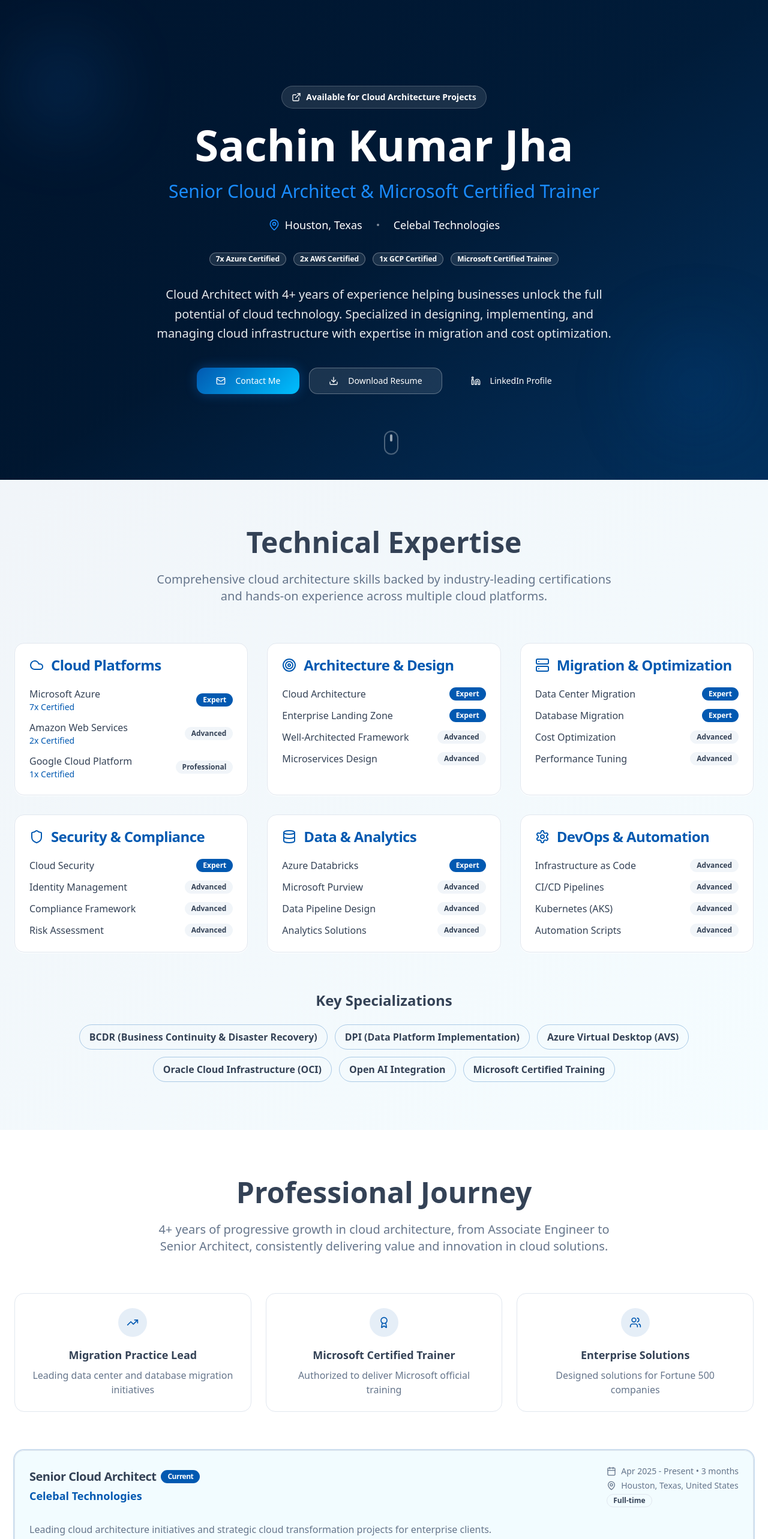
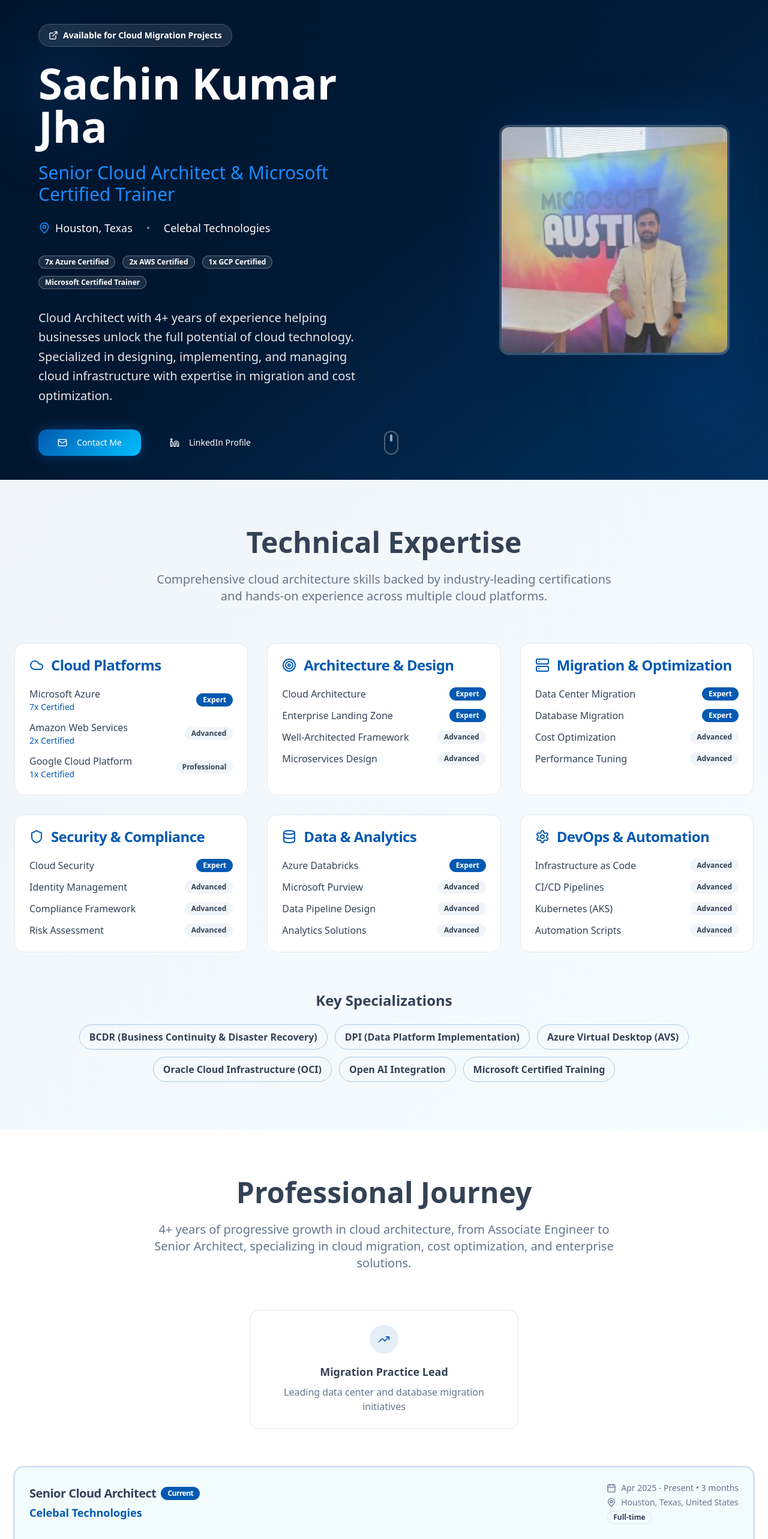
Before and after one commit to cloudsacin/azure-aws-expert-showcase, a React (Vite) app: page / in a window 1280 px wide. Shown: the top 2566 px of the page at 60% size. Built offline with nearby package versions, Linux system fonts and the light colour scheme.

Commit message:
Update portfolio content
- Modified various sections of the portfolio website based on user's requests, including changes to text, links, and the addition of a photo.
- Removed and updated sections as specified.
- Modified the footer.

```diff
--- a/src/components/Certifications.tsx
+++ b/src/components/Certifications.tsx
@@ -86,7 +86,7 @@ const Certifications = () => {
   ];
 
   const certificationStats = {
-    total: 15,
+    total: 20,
     azure: 7,
     aws: 2,
     gcp: 1,
@@ -101,7 +101,7 @@ const Certifications = () => {
             Certifications & Credentials
           </h2>
           <p className="text-xl text-muted-foreground max-w-3xl mx-auto">
-            Industry-recognized certifications spanning all major cloud platforms,
+            20+ industry-recognized certifications spanning all major cloud platforms,
             demonstrating deep expertise and commitment to continuous learning.
           </p>
         </div>
@@ -177,9 +177,14 @@ const Certifications = () => {
                       <span className="text-foreground">{cert.expires}</span>
                     </div>
                   </div>
-                  <Button variant="outline" size="sm" className="w-full mt-4">
+                  <Button
+                    variant="outline"
+                    size="sm"
+                    className="w-full mt-4"
+                    onClick={() => window.open('https://www.linkedin.com/in/sachin-kumar-jha-746005161/', '_blank')}
+                  >
                     <ExternalLink className="w-4 h-4 mr-2" />
-                    View Credential
+                    View on LinkedIn Profile
                   </Button>
                 </CardContent>
               </Card>
--- a/src/components/Contact.tsx
+++ b/src/components/Contact.tsx
@@ -27,17 +27,9 @@ const Contact = () => {
     {
       icon: <Linkedin className="w-6 h-6" />,
       title: "LinkedIn",
-      value: "linkedin.com/in/sachinjha",
+      value: "linkedin.com/in/sachin-kumar-jha-746005161",
       description: "Professional networking and updates",
       action: "Connect on LinkedIn",
-      primary: false
-    },
-    {
-      icon: <Phone className="w-6 h-6" />,
-      title: "Schedule Call",
-      value: "Book a consultation",
-      description: "30-min cloud architecture consultation",
-      action: "Schedule Meeting",
       primary: false
     }
   ];
@@ -53,9 +45,7 @@ const Contact = () => {
     "Cloud Migration Strategy",
     "Architecture Review",
     "Cost Optimization",
-    "Security Assessment",
-    "Training & Consultation",
-    "Emergency Support"
+    "Security Assessment"
   ];
 
   return (
@@ -122,6 +112,13 @@ const Contact = () => {
                       <Button
                         variant={method.primary ? "default" : "outline"}
                         className={method.primary ? "shadow-elegant hover:shadow-glow" : ""}
+                        onClick={() => {
+                          if (method.title === "Email") {
+                            window.location.href = 'mailto:sachin.jha@celebaltech.com';
+                          } else if (method.title === "LinkedIn") {
+                            window.open('https://www.linkedin.com/in/sachin-kumar-jha-746005161/', '_blank');
+                          }
+                        }}
                       >
                         {method.action}
                         <ExternalLink className="w-4 h-4 ml-2" />
@@ -153,7 +150,16 @@ const Contact = () => {
                     <Briefcase className="w-5 h-5 text-muted-foreground" />
                     <div>
                       <div className="font-medium text-foreground">Company</div>
-                      <div className="text-sm text-muted-foreground">Celebal Technologies</div>
+                      <div className="text-sm text-muted-foreground">
+                        <a
+                          href="https://celebaltech.com"
+                          target="_blank"
+                          rel="noopener noreferrer"
+                          className="text-primary hover:text-primary/80 transition-colors"
+                        >
+                          Celebal Technologies
+                        </a>
+                      </div>
                     </div>
                   </div>
                 </div>
@@ -194,7 +200,7 @@ const Contact = () => {
                   </div>
                   <div className="flex justify-between items-center">
                     <span className="text-sm text-muted-foreground">Certifications</span>
-                    <span className="font-semibold text-foreground">15+ Active</span>
+                    <span className="font-semibold text-foreground">20+ Active</span>
                   </div>
                   <div className="flex justify-between items-center">
                     <span className="text-sm text-muted-foreground">Cloud Platforms</span>
@@ -208,19 +214,6 @@ const Contact = () => {
               </CardContent>
             </Card>
 
-            {/* CTA Card */}
-            <Card className="shadow-card bg-gradient-primary text-primary-foreground animate-fade-in" style={{animationDelay: '0.5s'}}>
-              <CardContent className="pt-6 text-center">
-                <Calendar className="w-8 h-8 mx-auto mb-4" />
-                <h3 className="font-bold text-lg mb-2">Free Consultation</h3>
-                <p className="text-sm mb-4 opacity-90">
-                  Get a complimentary 30-minute cloud strategy session
-                </p>
-                <Button variant="secondary" className="w-full">
-                  Book Now
-                </Button>
-              </CardContent>
-            </Card>
           </div>
         </div>
       </div>
--- a/src/components/Experience.tsx
+++ b/src/components/Experience.tsx
@@ -57,16 +57,6 @@ const Experience = () => {
       title: "Migration Practice Lead",
       description: "Leading data center and database migration initiatives",
       icon: <TrendingUp className="w-5 h-5" />
-    },
-    {
-      title: "Microsoft Certified Trainer",
-      description: "Authorized to deliver Microsoft official training",
-      icon: <Award className="w-5 h-5" />
-    },
-    {
-      title: "Enterprise Solutions",
-      description: "Designed solutions for Fortune 500 companies",
-      icon: <Users className="w-5 h-5" />
     }
   ];
 
@@ -79,27 +69,23 @@ const Experience = () => {
           </h2>
           <p className="text-xl text-muted-foreground max-w-3xl mx-auto">
             4+ years of progressive growth in cloud architecture, from Associate Engineer to Senior Architect,
-            consistently delivering value and innovation in cloud solutions.
+            specializing in cloud migration, cost optimization, and enterprise solutions.
           </p>
         </div>
 
         {/* Key Achievements */}
-        <div className="grid grid-cols-1 md:grid-cols-3 gap-6 mb-16">
-          {achievements.map((achievement, index) => (
+        <div className="flex justify-center mb-16">
           <Card
-              key={achievement.title}
-              className="text-center shadow-card hover:shadow-elegant transition-all duration-300 hover:scale-105 animate-fade-in"
-              style={{animationDelay: `${index * 0.2}s`}}
+            className="text-center shadow-card hover:shadow-elegant transition-all duration-300 hover:scale-105 animate-fade-in max-w-md"
           >
             <CardContent className="pt-6">
               <div className="inline-flex items-center justify-center w-12 h-12 bg-primary/10 text-primary rounded-full mb-4">
-                  {achievement.icon}
+                <TrendingUp className="w-5 h-5" />
               </div>
-                <h3 className="font-bold text-lg text-foreground mb-2">{achievement.title}</h3>
-                <p className="text-muted-foreground">{achievement.description}</p>
+              <h3 className="font-bold text-lg text-foreground mb-2">Migration Practice Lead</h3>
+              <p className="text-muted-foreground">Leading data center and database migration initiatives</p>
             </CardContent>
           </Card>
-          ))}
         </div>
 
         {/* Experience Timeline */}
@@ -154,7 +140,7 @@ const Experience = () => {
             <div className="text-muted-foreground">Years Experience</div>
           </div>
           <div className="text-center">
-            <div className="text-3xl font-bold text-primary mb-2">10+</div>
+            <div className="text-3xl font-bold text-primary mb-2">20+</div>
             <div className="text-muted-foreground">Certifications</div>
           </div>
           <div className="text-center">
--- a/src/components/Footer.tsx
+++ b/src/components/Footer.tsx
@@ -8,7 +8,7 @@ const Footer = () => {
   return (
     <footer className="bg-gradient-hero text-white py-12">
       <div className="container mx-auto px-6">
-        <div className="grid grid-cols-1 md:grid-cols-3 gap-8 mb-8">
+        <div className="grid grid-cols-1 md:grid-cols-2 gap-8 mb-8">
           {/* Brand Section */}
           <div className="space-y-4">
             <div className="flex items-center gap-2">
@@ -17,7 +17,7 @@ const Footer = () => {
             </div>
             <p className="text-white/80 text-sm">
               Senior Cloud Architect helping businesses unlock the full potential of cloud technology
-              with 4+ years of experience and 15+ certifications.
+              with 4+ years of experience and 20+ certifications.
             </p>
             <div className="flex flex-wrap gap-2">
               <Badge variant="outline" className="bg-white/10 text-white border-white/30">
@@ -32,45 +32,21 @@ const Footer = () => {
             </div>
           </div>
 
-          {/* Quick Links */}
-          <div className="space-y-4">
-            <h3 className="text-lg font-semibold">Quick Links</h3>
-            <ul className="space-y-2 text-sm">
-              <li>
-                <a href="#about" className="text-white/80 hover:text-white transition-colors flex items-center gap-1">
-                  About Me
-                </a>
-              </li>
-              <li>
-                <a href="#skills" className="text-white/80 hover:text-white transition-colors flex items-center gap-1">
-                  Technical Skills
-                </a>
-              </li>
-              <li>
-                <a href="#experience" className="text-white/80 hover:text-white transition-colors flex items-center gap-1">
-                  Experience
-                </a>
-              </li>
-              <li>
-                <a href="#certifications" className="text-white/80 hover:text-white transition-colors flex items-center gap-1">
-                  Certifications
-                </a>
-              </li>
-              <li>
-                <a href="#contact" className="text-white/80 hover:text-white transition-colors flex items-center gap-1">
-                  Contact
-                </a>
-              </li>
-            </ul>
-          </div>
-
           {/* Professional Info */}
           <div className="space-y-4">
             <h3 className="text-lg font-semibold">Professional</h3>
             <div className="space-y-2 text-sm">
               <div className="text-white/80">
                 <div className="font-medium text-white">Current Role</div>
-                Senior Cloud Architect at Celebal Technologies
+                Senior Cloud Architect at
+                <a
+                  href="https://celebaltech.com"
+                  target="_blank"
+                  rel="noopener noreferrer"
+                  className="text-primary-glow hover:text-primary ml-1"
+                >
+                  Celebal Technologies
+                </a>
               </div>
               <div className="text-white/80">
                 <div className="font-medium text-white">Location</div>
@@ -94,7 +70,9 @@ const Footer = () => {
 
           <div className="flex items-center gap-4 text-sm">
             <a
-              href="https://linkedin.com/in/sachinjha"
+              href="https://www.linkedin.com/in/sachin-kumar-jha-746005161/"
+              target="_blank"
+              rel="noopener noreferrer"
               className="text-white/80 hover:text-white transition-colors flex items-center gap-1"
             >
               LinkedIn Profile
@@ -102,7 +80,7 @@ const Footer = () => {
             </a>
             <span className="text-white/40">•</span>
             <div className="text-white/80 flex items-center gap-1">
-              Built with <Heart className="w-3 h-3 text-red-400" /> for the cloud community
+              Built with <Heart className="w-3 h-3 text-red-400" /> by Sachin
             </div>
           </div>
         </div>
--- a/src/components/Hero.tsx
+++ b/src/components/Hero.tsx
@@ -1,6 +1,6 @@
 import { Button } from "@/components/ui/button";
 import { Badge } from "@/components/ui/badge";
-import { MapPin, Mail, Linkedin, Download, ExternalLink } from "lucide-react";
+import { MapPin, Mail, Linkedin, ExternalLink } from "lucide-react";
 
 const Hero = () => {
   return (
@@ -11,12 +11,15 @@ const Hero = () => {
       <div className="absolute bottom-20 right-10 w-40 h-40 bg-primary/20 rounded-full blur-3xl"></div>
 
       <div className="container mx-auto px-6 relative z-10">
-        <div className="max-w-4xl mx-auto text-center text-white">
+        <div className="max-w-6xl mx-auto">
+          <div className="grid grid-cols-1 lg:grid-cols-2 gap-12 items-center">
+            {/* Left Content */}
+            <div className="text-white order-2 lg:order-1">
               {/* Professional Badge */}
               <div className="mb-6 animate-fade-in">
                 <Badge variant="secondary" className="bg-white/10 text-white border-white/20 px-4 py-2 text-sm">
                   <ExternalLink className="w-4 h-4 mr-2" />
-              Available for Cloud Architecture Projects
+                  Available for Cloud Migration Projects
                 </Badge>
               </div>
 
@@ -31,7 +34,7 @@ const Hero = () => {
               </h2>
 
               {/* Location & Company */}
-          <div className="flex items-center justify-center gap-6 mb-8 text-lg animate-slide-up" style={{animationDelay: '0.4s'}}>
+              <div className="flex items-center justify-start gap-6 mb-8 text-lg animate-slide-up" style={{animationDelay: '0.4s'}}>
                 <div className="flex items-center gap-2">
                   <MapPin className="w-5 h-5 text-primary-glow" />
                   Houston, Texas
@@ -41,7 +44,7 @@ const Hero = () => {
               </div>
 
               {/* Certification Highlights */}
-          <div className="flex flex-wrap justify-center gap-3 mb-8 animate-slide-up" style={{animationDelay: '0.6s'}}>
+              <div className="flex flex-wrap justify-start gap-3 mb-8 animate-slide-up" style={{animationDelay: '0.6s'}}>
                 <Badge variant="outline" className="bg-white/10 text-white border-white/30">
                   7x Azure Certified
                 </Badge>
@@ -57,25 +60,45 @@ const Hero = () => {
               </div>
 
               {/* Professional Summary */}
-          <p className="text-xl text-white/90 max-w-3xl mx-auto mb-10 leading-relaxed animate-slide-up" style={{animationDelay: '0.8s'}}>
+              <p className="text-xl text-white/90 mb-10 leading-relaxed animate-slide-up" style={{animationDelay: '0.8s'}}>
                 Cloud Architect with 4+ years of experience helping businesses unlock the full potential of cloud technology.
                 Specialized in designing, implementing, and managing cloud infrastructure with expertise in migration and cost optimization.
               </p>
 
               {/* CTA Buttons */}
-          <div className="flex flex-col sm:flex-row items-center justify-center gap-4 animate-slide-up" style={{animationDelay: '1s'}}>
-            <Button variant="gradient" size="lg" className="animate-glow-pulse">
+              <div className="flex flex-col sm:flex-row items-center justify-start gap-4 animate-slide-up" style={{animationDelay: '1s'}}>
+                <Button
+                  variant="gradient"
+                  size="lg"
+                  className="animate-glow-pulse"
+                  onClick={() => window.location.href = 'mailto:sachin.jha@celebaltech.com'}
+                >
                   <Mail className="w-5 h-5 mr-2" />
                   Contact Me
                 </Button>
-            <Button variant="outline" size="lg" className="bg-white/10 text-white border-white/30 hover:bg-white/20">
-              <Download className="w-5 h-5 mr-2" />
-              Download Resume
-            </Button>
-            <Button variant="ghost" size="lg" className="text-white hover:bg-white/10">
+                <Button
+                  variant="ghost"
+                  size="lg"
+                  className="text-white hover:bg-white/10"
+                  onClick={() => window.open('https://www.linkedin.com/in/sachin-kumar-jha-746005161/', '_blank')}
+                >
                   <Linkedin className="w-5 h-5 mr-2" />
                   LinkedIn Profile
                 </Button>
+              </div>
+            </div>
+
+            {/* Right Content - Photo */}
+            <div className="order-1 lg:order-2 flex justify-center lg:justify-end">
+              <div className="relative animate-fade-in" style={{animationDelay: '0.5s'}}>
+                <div className="absolute inset-0 bg-gradient-to-r from-primary/20 to-primary-glow/20 rounded-2xl blur-2xl"></div>
+                <img
+                  src="/lovable-uploads/f5e42478-9ab7-4cb1-9f27-62cfcec29be5.png"
+                  alt="Sachin Kumar Jha - Senior Cloud Architect"
+                  className="relative w-80 h-80 lg:w-96 lg:h-96 object-cover rounded-2xl shadow-2xl border-4 border-white/20"
+                />
+              </div>
+            </div>
           </div>
         </div>
       </div>
```
Also changed, not shown: public/lovable-uploads/f5e42478-9ab7-4cb1-9f27-62cfcec29be5.png (added). Lines whose indentation alone changed are shown as unchanged.
